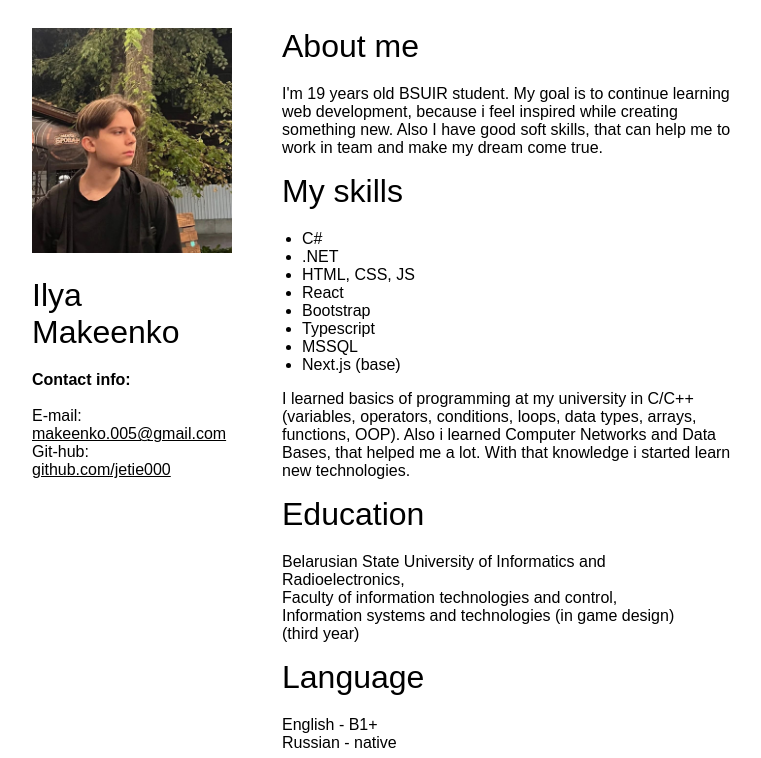
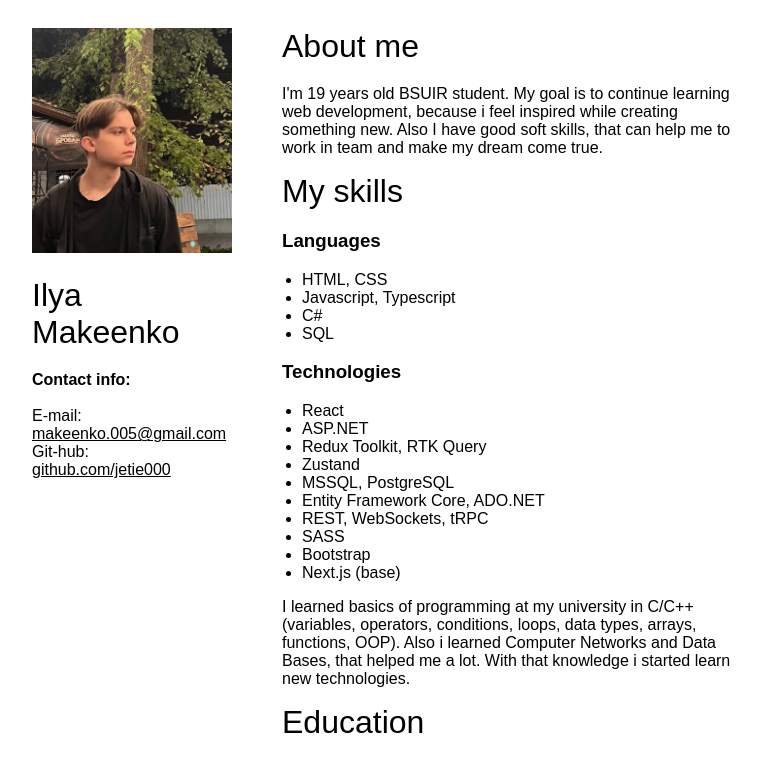
Before and after one commit to jetie000/cv, a plain HTML site: page index.html in a window 1280 px wide. Shown: the top 758 px of the page, without its empty margins (258-1019 px from the left). Drawn offline with Linux system fonts and the light colour scheme.

Commit message:
feat: add technologies

```diff
--- a/index.html
+++ b/index.html
@@ -73,14 +73,24 @@
                 while creating something new.
                 Also I have good soft skills, that can help me to work in team and make my dream come true.</p>
             <div class="header"> My skills</div>
+            <h3>Languages</h3>
             <ul>
+                <li>HTML, CSS</li>
+                <li>Javascript, Typescript</li>
                 <li>C#</li>
-                <li>.NET</li>
-                <li>HTML, CSS, JS</li>
+                <li>SQL</li>
+            </ul>
+            <h3>Technologies</h3>
+            <ul>
                 <li>React</li>
+                <li>ASP.NET</li>
+                <li>Redux Toolkit, RTK Query</li>
+                <li>Zustand</li>
+                <li>MSSQL, PostgreSQL</li>
+                <li>Entity Framework Core, ADO.NET</li>
+                <li>REST, WebSockets, tRPC</li>
+                <li>SASS</li>
                 <li>Bootstrap</li>
-                <li>Typescript</li>
-                <li>MSSQL</li>
                 <li>Next.js (base)</li>
             </ul>
             <p>I learned basics of programming at my university in C/C++ (variables, operators, conditions, loops, data
@@ -104,7 +114,7 @@
                 Full Stack Web App (Collections) <br>
                 FrontEnd: React, TypeScript, Redux Toolkit, RTK Query, Bootstrap, SASS <br>
                 BackEnd: ASP.NET Core, MSSQL, Entity Framework Core, SignalR, JWT Auth <br>
-                <a href="https://github.com/jetie000/taskFinalItraClient">Project</a> <br> <br>
+                <a href="https://github.com/jetie000/taskFinalItraClient">Project</a> <br>
             </p>
             <p>
                 Front End Web App (Cryptocurrency website) <br> FrontEnd: Next.js, Typescript, React Query, SASS <br>
@@ -126,11 +136,6 @@
                 <a href="https://github.com/jetie000/WebAppMessenger">Project</a>
             </p>
             <p>
-                Full Stack Web App (Fake endless datatable) <br> FrontEnd: React, Typescript, Bootstrap, Zustand(state
-                manager) <br> BackEnd: ASP.NET, BOGUS(for fake data) <br>
-                <a href="https://github.com/jetie000/task5itra">Project</a>
-            </p>
-            <p>
                 C#/.NET WinForms SQL App(10 forms) <br>
                 <a href="https://github.com/jetie000/WinFormsSQLProject">Project</a>
             </p>
```
